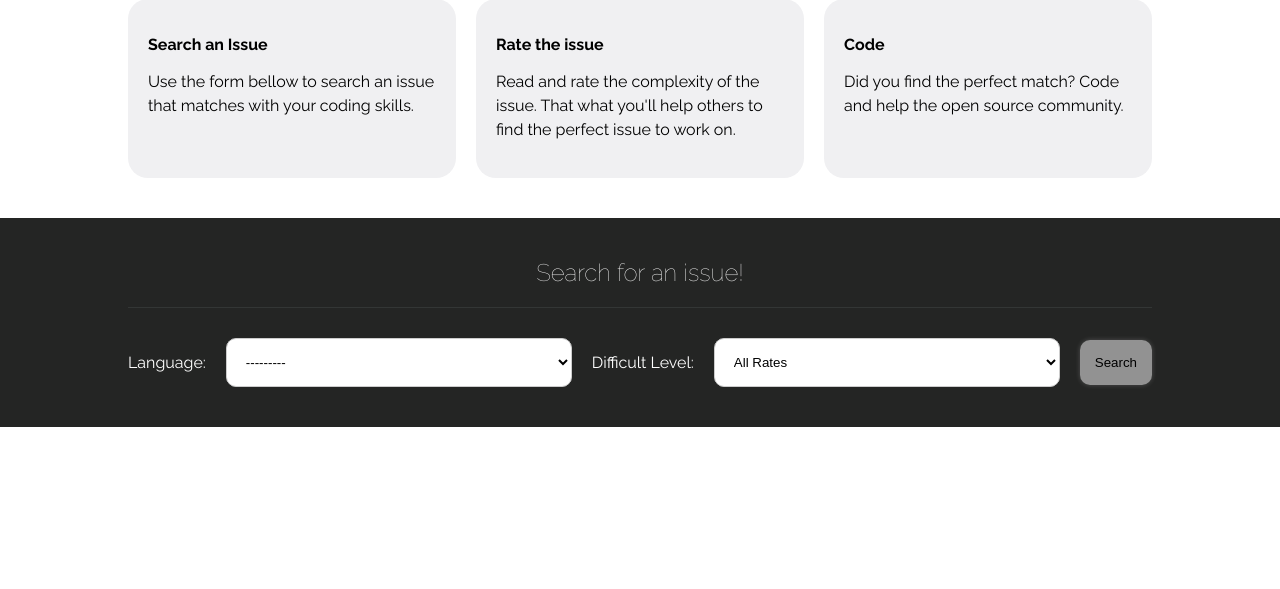
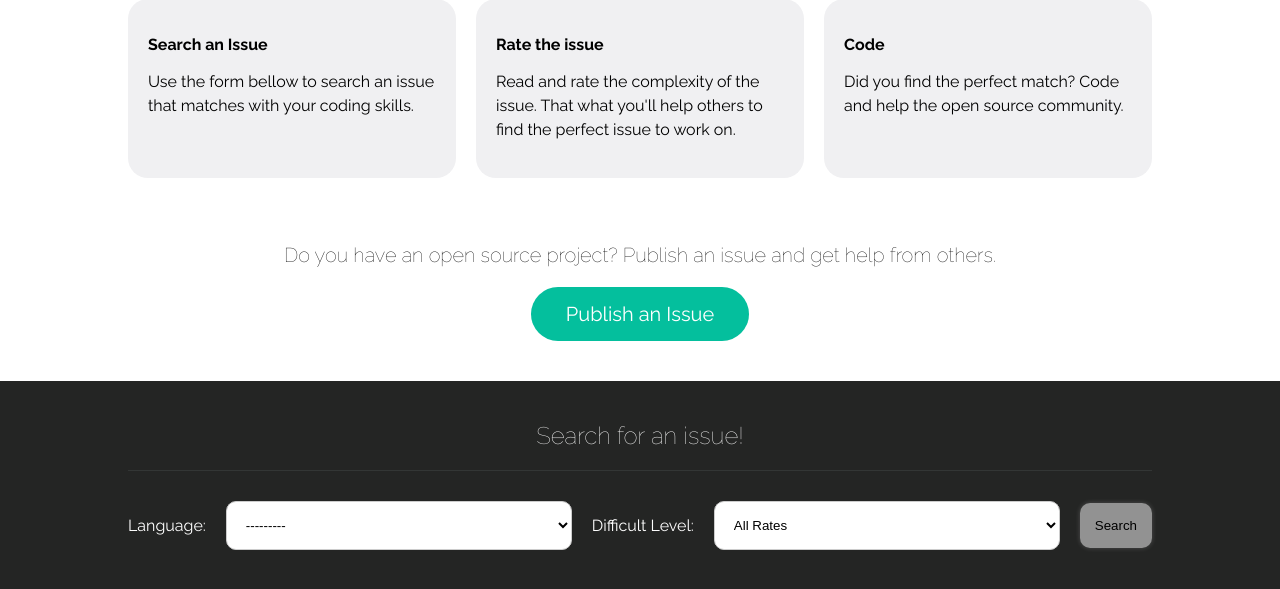
Before and after one commit to carlosmaniero/iwannacontrib, a Django app: page / in a window 1280 px wide. Shown: the part 187-776 px from the top of the page. Before the commit the page ends 614 px from the top, so only its background shows below. Run offline with Django 3.2, Linux system fonts and the light colour scheme; data that the repository does not hold is empty.

Commit message:
adds a button to makes it easier to uses to share an issue

```diff
--- a/issues/templates/base.html
+++ b/issues/templates/base.html
@@ -39,12 +39,20 @@
             text-decoration: none;
         }
 
-        .main-header a.publish_issue {
+        a.publish_issue {
             text-decoration: none;
             color: #ffffff;
             border-radius: 20px;
             padding: 5px 15px;
             background: #04BF9D;
+        }
+
+        a.publish_issue.publish_issue_big {
+            font-size: 20px;
+            padding: 15px 35px;
+            border-radius: 100px;
+            display: inline-block;
+            font-weight: normal;
         }
 
         .center-content {
--- a/triage/templates/triage/home.html
+++ b/triage/templates/triage/home.html
@@ -104,6 +104,13 @@
         border-bottom: 1px solid #F0F0F2;
     }
 
+    .publish_issue_section {
+        padding: 45px 0 0 0;
+        text-align: center;
+        font-size: 20px;
+        font-weight: 100;
+    }
+
     @media screen and (max-width: 800px){
         #search-section-form {
             grid-template-columns: 1fr;
@@ -139,6 +146,11 @@
                 <p>Did you find the perfect match? Code and help the open source community.</p>
             </div>
         </section>
+
+        <div class="publish_issue_section">
+            <p>Do you have an open source project? Publish an issue and get help from others.</p>
+            <p><a href="{% url 'issues:create' %}" class="publish_issue publish_issue_big">Publish an Issue</a></p>
+        </div>
     </main>
 {% endblock %}
 
```
